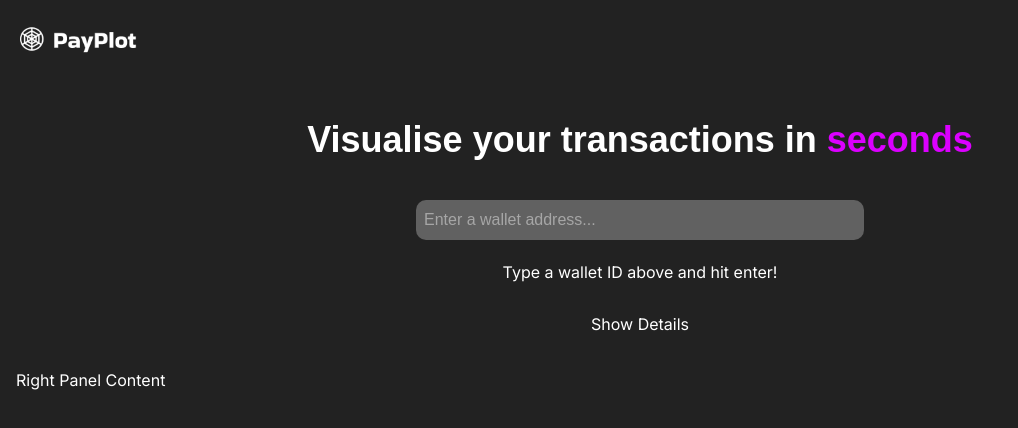
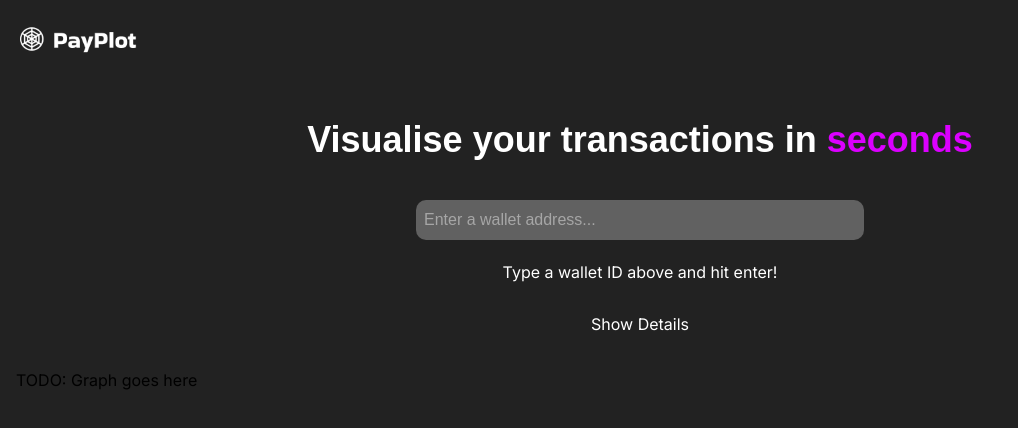
Before and after one commit to hardiv/PayPlot, a Next.js app: page / in a window 1280 px wide. Shown: the top 428 px of the page, without its empty margins (0-1018 px from the left). Built offline with nearby package versions, Linux system fonts and the light colour scheme.

Commit message:
Update graph, info, search (Setup for graph)

```diff
--- a/src/app/components/graph.tsx
+++ b/src/app/components/graph.tsx
@@ -0,0 +1,18 @@
+import React, { useEffect, useRef } from "react";
+import { WalletData } from "@/backend/moralis/walletHistory";
+
+interface GraphProps {
+  walletID: string;
+  walletData: WalletData;
+}
+
+const Graph: React.FC<GraphProps> = ({ walletID, walletData }) => {
+
+  return (
+    <>
+    <p>TODO: Graph goes here</p>
+    </>
+  );
+};
+
+export default Graph;
--- a/src/app/components/info.tsx
+++ b/src/app/components/info.tsx
@@ -12,7 +12,6 @@ export default function Info(props: InfoProps) {
   const walletID = props.walletID;
   // Generate a list of transactions for demonstration
   const transactions = walletData.transactions;
-  console.log("wallet ID:", walletID);
 
   return (
     <div className="mt-5 overflow-auto" style={{ height: 275 }}>
--- a/src/app/sections/search.tsx
+++ b/src/app/sections/search.tsx
@@ -1,5 +1,6 @@
 import React, { useState, FormEvent } from "react";
 import Info from "@components/info";
+import Graph from "@components/graph";
 import { WalletData } from "@/backend/moralis/walletHistory";
 
 export default function Search() {
@@ -101,7 +102,7 @@ export default function Search() {
                 isCollapsed ? "w-full" : "w-1/2"
               } h-full`}
             >
-              <p className="text-white">Right Panel Content</p>
+              <Graph walletID={wallet} walletData={walletDataDummy}/>
             </div>
           </div>
         </div>
```
